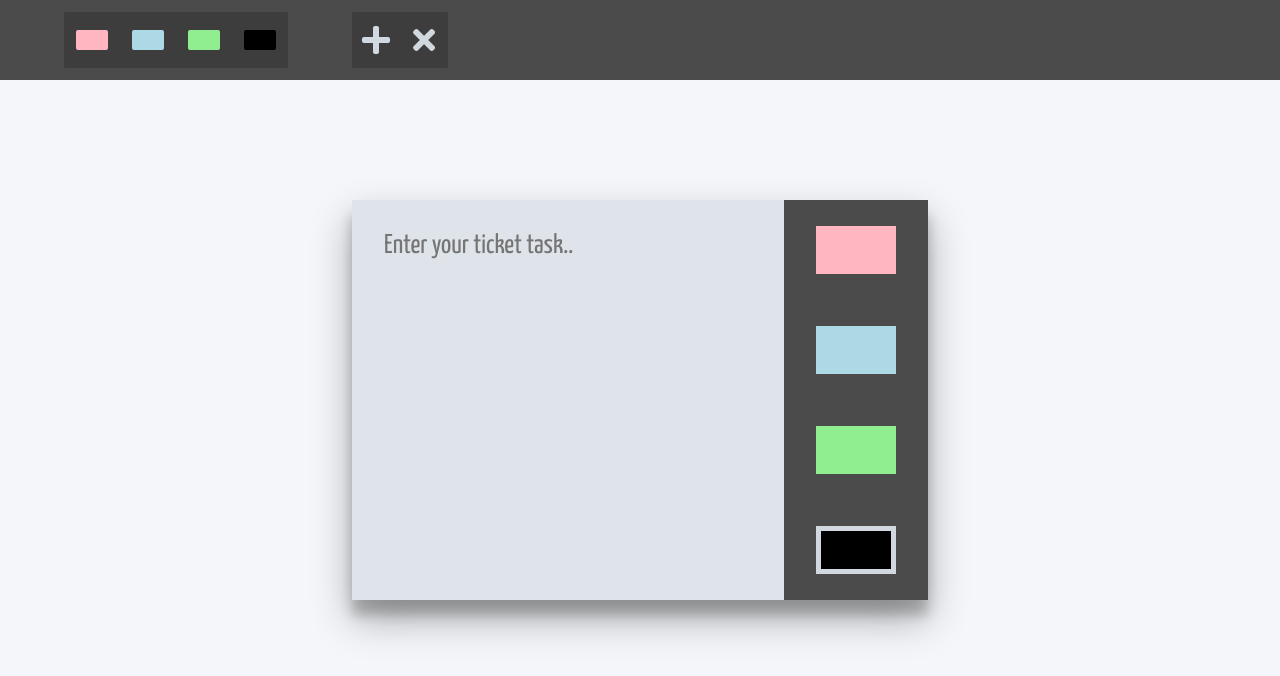
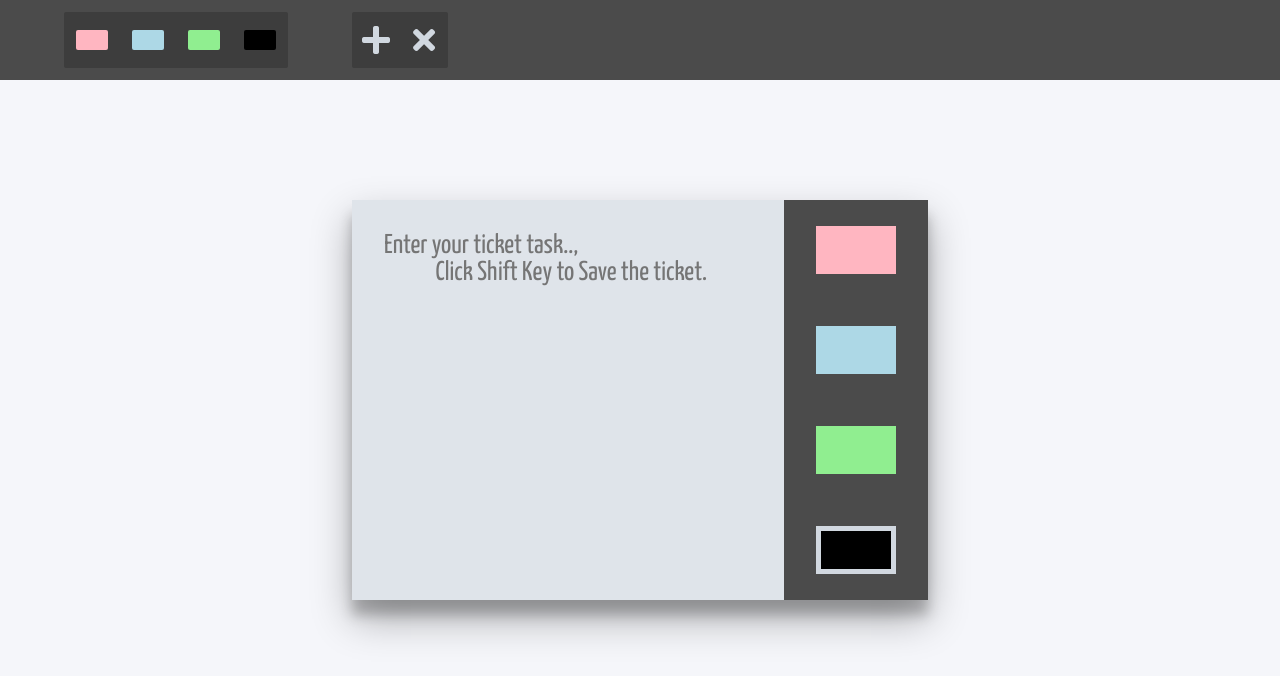
Before and after one commit to Ankur460/Jeera_Clone, a plain HTML site: page index.html in a window 1280 px wide. Both pictures are taken after a click on the element 376 px from the left and 40 px from the top of the page. Drawn offline with Linux system fonts and the light colour scheme.

Commit message:
Update index.html

```diff
--- a/index.html
+++ b/index.html
@@ -40,7 +40,8 @@
 
 
     <div class="modal-cont">
-        <textarea spellcheck="false" class="textarea-cont" placeholder="Enter your ticket task.."></textarea>
+        <textarea spellcheck="false" class="textarea-cont" placeholder="Enter your ticket task..,
+            Click Shift Key to Save the ticket."></textarea>
         <div class="priority-colors-cont">
             <div class="lightpink priority-color"></div>
             <div class="lightblue priority-color"></div>
```
